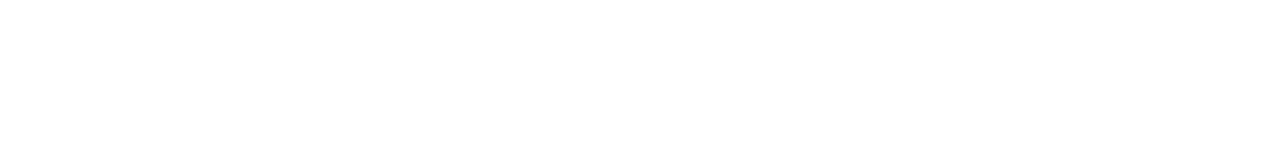
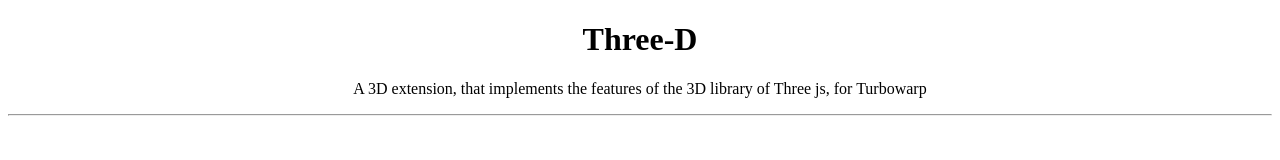
Before and after one commit to Civ3ro/extensions, a plain HTML site: page index.html in a window 1280 px wide. Drawn offline with Linux system fonts and the light colour scheme.

Commit message:
it does work!

```diff
--- a/index.html
+++ b/index.html
@@ -6,7 +6,8 @@
     <title>Three-D</title>
 </head>
 <body>
-    <title>Three-D</title>
-    <div></div>
+    <h1 style="text-align:center">Three-D</h1>
+    <p style="text-align:center">A 3D extension, that implements the features of the 3D library of Three js, for Turbowarp</p>
+    <hr>
 </body>
 </html>
```
